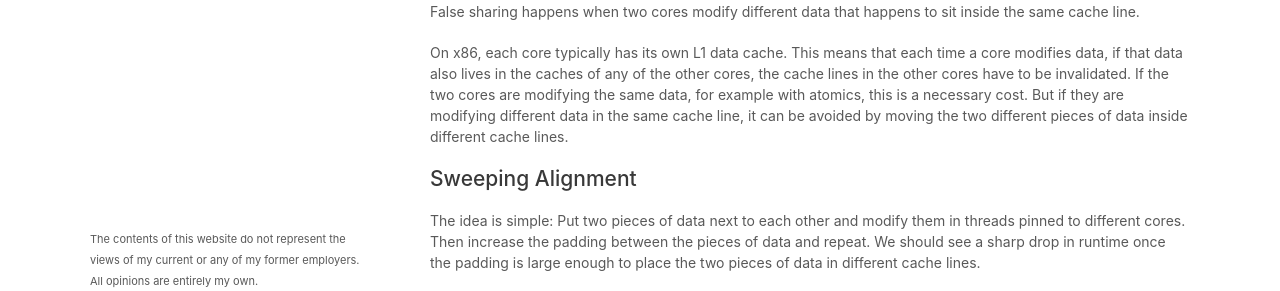
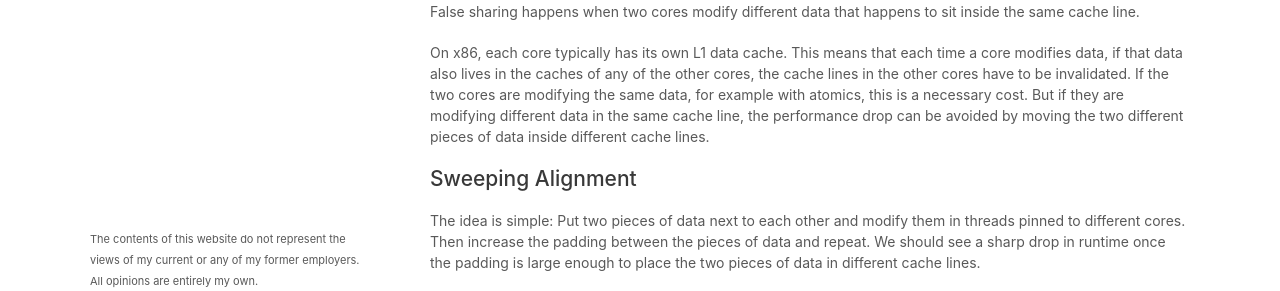
Before and after one commit to iburaky2/iburaky2.github.io, a Jekyll site: the page built from _posts/2026-11-18-measure-cache-line.md, in a window 1280 px wide and 900 px high. Shown: the part 486-777 px from the top of the window. Built offline with Jekyll 4.4.1, drawn with Linux system fonts in a browser that asks for light colours.

Commit message:
Small fix in measure-cache-line to make it easier to read

```diff
--- a/_posts/2026-11-18-measure-cache-line.md
+++ b/_posts/2026-11-18-measure-cache-line.md
@@ -58,7 +58,7 @@ This means that each time a core modifies data, if that data also lives in the c
 any of the other cores, the cache lines in the other cores have to be invalidated.
 If the two cores are modifying the same data, for example with atomics, this is a necessary cost.
 But if they are modifying different data in the same cache line,
-it can be avoided by moving the two different pieces of data inside different cache lines.
+the performance drop can be avoided by moving the two different pieces of data inside different cache lines.
 
 ## Sweeping Alignment
 
```
